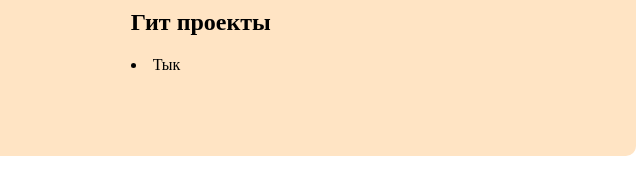
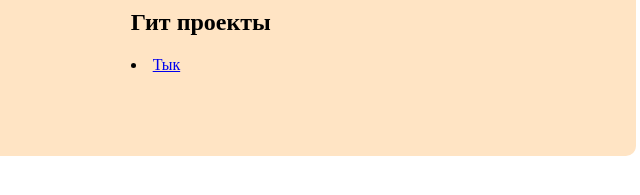
Before and after one commit to YakovGoryachev/YakovGoryachev.github.io, a plain HTML site: page index.html in a window 1280 px wide. Shown: the part 191-386 px from the top of the page, 636-1276 px from the left. Drawn offline with Linux system fonts and the light colour scheme.

Commit message:
Add files via upload

```diff
--- a/index.html
+++ b/index.html
@@ -56,7 +56,7 @@
             <section class="description__git">
                 <div>
                     <h2>Гит проекты</h2>
-                    <li href="https://github.com/YakovGoryachev/lab1.TAiFYA">Тык</li>
+                    <li><a href="https://github.com/YakovGoryachev/lab1.TAiFYA">Тык</a></li>
                 </div>
             </section>
         </article>
```
